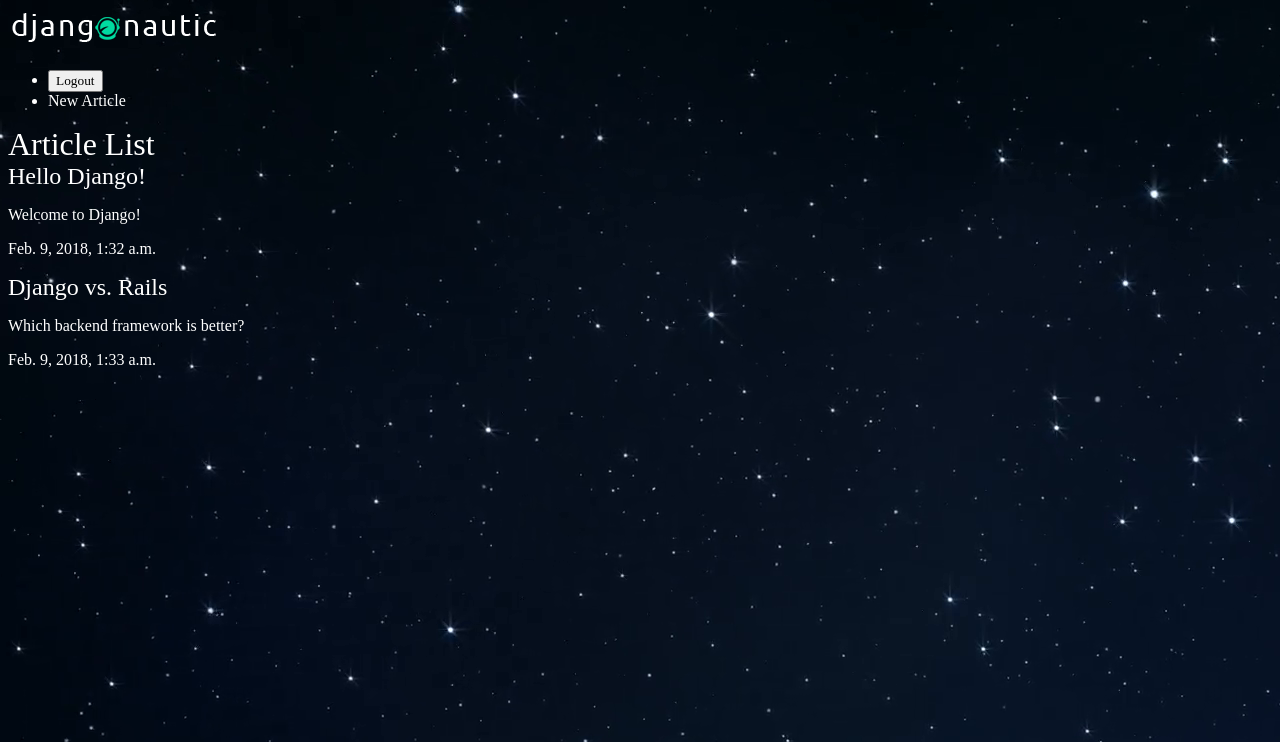
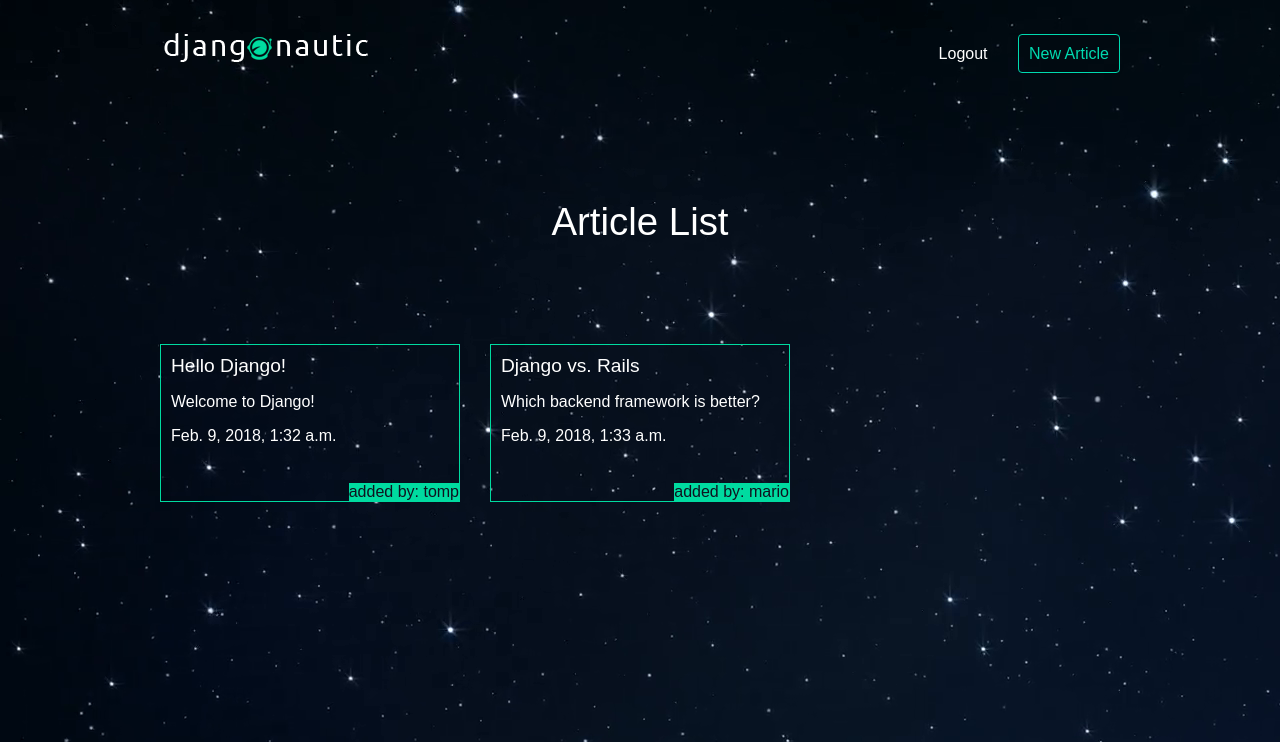
Before and after one commit to liucaihs/django-djangonauts, a Django app: page / in a window 1280 px wide. Shown: the top 742 px of the page. Run offline with Django 3.2, Linux system fonts and the light colour scheme; a user stored in the database is signed in; data comes from the database, SQL or seed files in the repository; both versions use the stored data as it was after the commit.

Commit message:
complete project

```diff
--- a/articles/templates/articles/article_create.html
+++ b/articles/templates/articles/article_create.html
@@ -9,4 +9,5 @@
             <input type="submit" value="Create">
         </form>
     </div>
+    <script src="/static/slugify.js></script>
 {% endblock %}
--- a/articles/templates/articles/article_list.html
+++ b/articles/templates/articles/article_list.html
@@ -8,6 +8,7 @@
                 <h2><a href="{% url 'articles:detail' slug=article.slug %}">{{ article.title }}</a></h2>
                 <p>{{ article.snippet }}</p>
                 <p>{{ article.date }}</p>
+                <p class="author">added by: {{ article.author.username }}</p>
             </div>
         {% endfor %}
     </div>
--- a/assets/styles.css
+++ b/assets/styles.css
@@ -6,7 +6,7 @@ body{
 }
 
 body *{
-    font-family: Ubuntu;
+    font-family: Arial, Helvetica, sans-serif;
 }
 
 h1, h2, h3, h4, h5{
@@ -18,3 +18,129 @@ a, a:hover, a:visited{
     color: #fff;
     text-decoration: none;
 }
+
+.wrapper {
+    max-width: 960px;
+    margin: 0 auto;
+}
+
+div.wrapper h1 {
+    text-align: center;
+    margin: 100px auto;
+    font-size: 2.4em;
+}
+
+header {
+    display: grid;
+    grid-template-columns: 1fr 1fr;
+    padding: 20px 0;
+}
+
+nav {
+    justify-self: end;
+}
+
+nav li {
+    display: inline-block;
+    margin-left: 20px;
+}
+
+nav button {
+    background: none;
+    color: #fff;
+    cursor: pointer;
+    border: 0;
+    font-size: 1em;
+}
+
+.articles {
+    display: grid;
+    grid-template-columns: 1fr 1fr 1fr;
+    grid-gap: 30px;
+}
+
+.article {
+    padding: 10px;
+    border: 1px solid #00dba0;
+    position: relative;
+    padding-bottom: 40px;
+}
+
+.article h2 {
+    font-size: 1.2em;
+}
+
+.article .author {
+    padding: 10x;
+    background: #00dba0;
+    position: absolute;
+    right: 0;
+    bottom: 0;
+    margin: 0;
+    color: #0f121f;
+}
+
+.article-detail .article {
+    padding: 0;
+}
+
+.article-detail .article img {
+    max-width: 100%;
+}
+
+.article-detail .article h2 {
+    text-align: center;
+    margin: 20px auto;
+    font-size: 2em;
+}
+
+.article-detail .article p {
+    text-align: center;
+}
+
+.site-form {
+    margin-top: 60px;
+    border: 1px solid #00dba0;
+    padding: 20px;
+}
+
+.site-form input, .site-form textarea {
+    display: block;
+    margin: 20px 0 0 0;
+    padding: 10px;
+}
+
+a.highlight {
+    border: 1px solid #00dab0;
+    padding: 10px;
+    border-radius: 4px;
+    color: #00dab0;
+}
+
+.helptext, .helptext ul{
+    margin: 0 auto 20px;
+    color: #bbb;
+    font-size: 0.9em;
+    display: block;
+}
+
+.errorlist li {
+    padding: 10px;
+    list-style-type: none;
+    border: 1px solid #ff5722;
+    color: #ff5722;
+    margin: 10px 0;
+}
+
+.errorlist {
+    padding: 0;
+}
+
+.site-form input[type="submit"] {
+    background: #00dba0;
+    border: 0;
+    color: #fff;
+    font-size: 1.2em;
+    border-radius: 4px;
+    margin: 10px 0;
+}
--- a/djangonautic/settings/production.py
+++ b/djangonautic/settings/production.py
@@ -23,7 +23,7 @@ BASE_DIR = os.path.dirname(os.path.dirname(os.path.dirname(os.path.abspath(__fil
 SECRET_KEY = 'v=i+3$yg2q!#hr(&if=7%#hvxox1qr)d!8%8bweh955afoesr^'
 
 # SECURITY WARNING: don't run with debug turned on in production!
-DEBUG = False
+DEBUG = True
 
 ALLOWED_HOSTS = []
 
```
Also changed, not shown: db.sqlite3.
